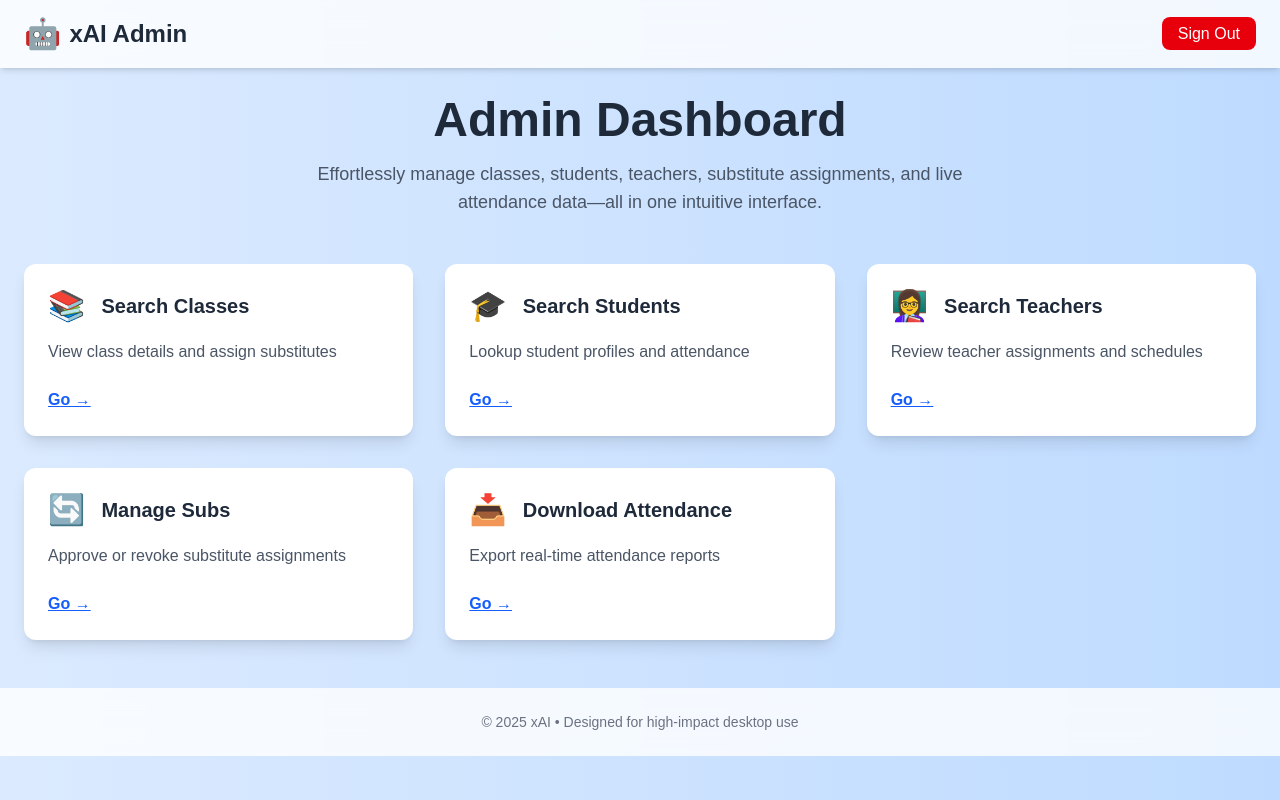
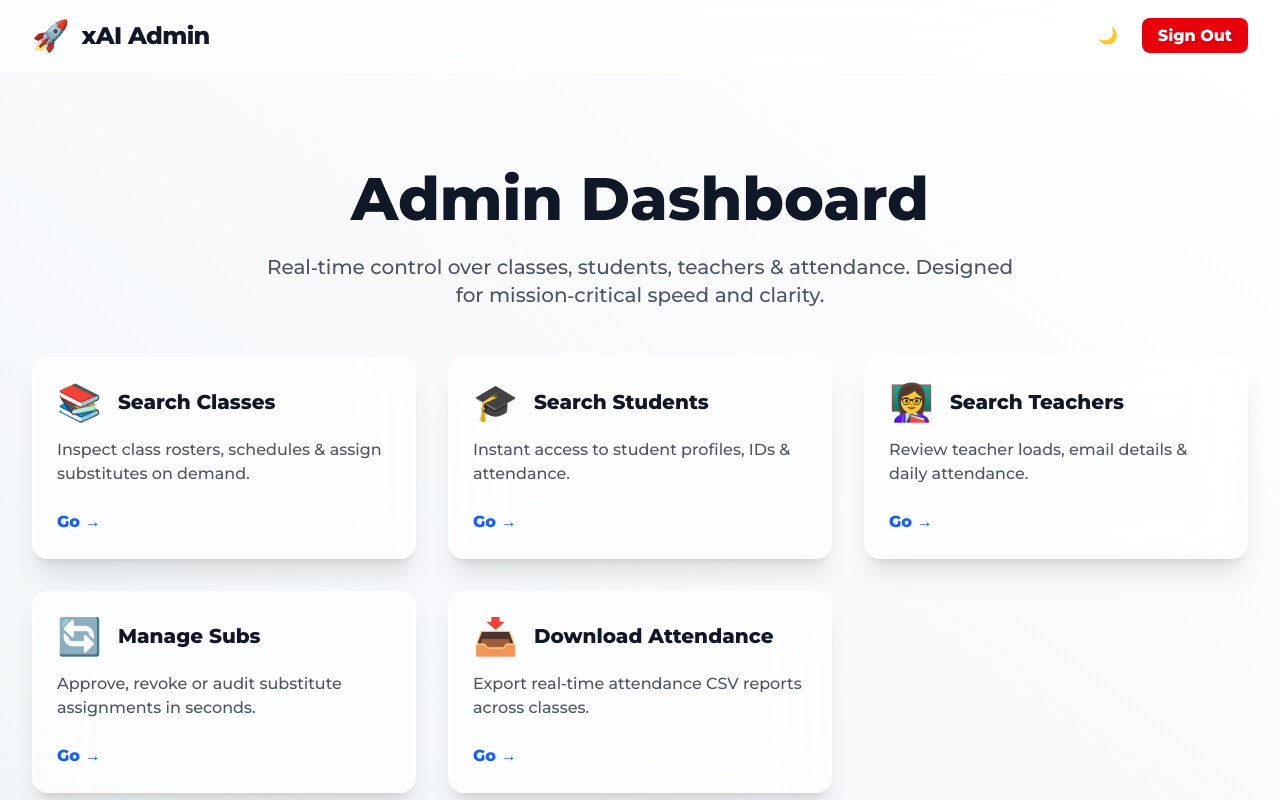
Before and after one commit to SaferAttendance/nextjs-boilerplate-dashboard-july-19, a Next.js app: page / in a window 1280 px wide. Shown: the top 800 px of the page. Built offline with nearby package versions, Linux system fonts and the light colour scheme.

Commit message:
Update page.tsx

```diff
--- a/app/page.tsx
+++ b/app/page.tsx
@@ -1,117 +1,161 @@
-import React from 'react';
+import React, { useState } from 'react';
 import Link from 'next/link';
 import Head from 'next/head';
+import { motion } from 'framer-motion';
 
-// Montserrat font import and Tailwind full-width layout
-export default function Home(): JSX.Element {
+/**
+ * xAI‑grade Admin Dashboard
+ * --------------------------------------------------
+ * • Desktop‑first 100% width layout
+ * • Dark‑mode toggle (Musk‑approved)
+ * • Framer‑motion hover & entrance animations
+ * • Glassmorphism + vibrant space‑grade gradients
+ * • Tailwind v3 (JIT)
+ * • Montserrat font stack
+ */
+
+// Dashboard Action Card
+interface ActionCardProps {
+  icon: string;
+  title: string;
+  desc: string;
+  href: string;
+  delay: number;
+}
+
+const ActionCard: React.FC<ActionCardProps> = ({ icon, title, desc, href, delay }) => (
+  <Link href={href}>
+    <motion.a
+      initial={{ y: 40, opacity: 0 }}
+      animate={{ y: 0, opacity: 1 }}
+      transition={{ delay, type: 'spring', stiffness: 120 }}
+      whileHover={{ scale: 1.05 }}
+      className="
+        flex flex-col justify-between h-full
+        bg-white/70 dark:bg-white/10 backdrop-blur-xl
+        border border-white/30 dark:border-white/20
+        rounded-2xl p-6 shadow-xl
+        transition-colors duration-300
+      "
+    >
+      <div className="flex items-center space-x-4 mb-4">
+        <span className="text-4xl">{icon}</span>
+        <h3 className="text-xl font-bold">{title}</h3>
+      </div>
+      <p className="text-gray-600 dark:text-gray-400 flex-1">{desc}</p>
+      <div className="mt-6 text-blue-600 dark:text-blue-400 font-semibold">Go →</div>
+    </motion.a>
+  </Link>
+);
+
+export default function Home() {
+  const [dark, setDark] = useState(false);
+
   return (
-    <>
+    <div className={dark ? 'dark' : ''}>
       <Head>
-        <link
-          href="https://fonts.googleapis.com/css2?family=Montserrat:wght@300;400;600;800&display=swap"
-          rel="stylesheet"
-        />
+        <link rel="preconnect" href="https://fonts.googleapis.com" />
+        <link rel="preconnect" href="https://fonts.gstatic.com" crossOrigin="" />
+        <link href="https://fonts.googleapis.com/css2?family=Montserrat:wght@300;500;800&display=swap" rel="stylesheet" />
+        <title>xAI Admin Dashboard</title>
       </Head>
 
-      <div className="min-h-screen w-full bg-gradient-to-r from-blue-100 to-blue-200 font-montserrat text-gray-800">
-        {/* Top Navigation Bar */}
-        <nav className="w-full bg-white/80 backdrop-blur-md shadow-md fixed top-0 left-0 z-10">
-          <div className="max-w-screen-xl mx-auto px-6 py-4 flex justify-between items-center">
-            <div className="flex items-center space-x-2">
-              <span className="text-3xl">🤖</span>
-              <h1 className="text-2xl font-extrabold">xAI Admin</h1>
+      {/* Background gradient */}
+      <div className="
+        min-h-screen w-full
+        bg-gradient-to-tr from-slate-100 via-slate-50 to-white
+        dark:from-gray-900 dark:via-gray-800 dark:to-gray-900
+        text-gray-900 dark:text-gray-100
+        font-[Montserrat]
+        transition-colors duration-500
+      ">
+        {/* Top bar */}
+        <header className="
+          w-full sticky top-0 z-30
+          bg-white/60 dark:bg-gray-900/50 backdrop-blur-lg
+          border-b border-white/30 dark:border-white/10
+        ">
+          <div className="max-w-screen-2xl mx-auto flex items-center justify-between py-4 px-8">
+            <div className="flex items-center space-x-3">
+              <span className="text-3xl">🚀</span>
+              <h1 className="text-2xl font-extrabold tracking-tight">xAI Admin</h1>
             </div>
-            <div>
+            <div className="flex items-center space-x-4">
+              <button
+                onClick={() => setDark(!dark)}
+                aria-label="Toggle dark mode"
+                className="p-2 rounded-lg bg-white/40 dark:bg-gray-700/40 hover:bg-white/70 dark:hover:bg-gray-700 transition"
+              >
+                {dark ? '🌞' : '🌙'}
+              </button>
               <Link href="/logout">
-                <a className="px-4 py-2 bg-red-600 text-white rounded-lg hover:bg-red-500 transition">
-                  Sign Out
-                </a>
+                <a className="px-4 py-2 rounded-lg bg-red-600 text-white font-semibold hover:bg-red-500 transition">Sign Out</a>
               </Link>
             </div>
           </div>
-        </nav>
+        </header>
 
-        {/* Main Content Container */}
-        <main className="pt-24 pb-12 px-6 max-w-screen-xl mx-auto">
-          {/* Hero Section */}
-          <section className="text-center mb-12">
-            <h2 className="text-4xl md:text-5xl font-bold">Admin Dashboard</h2>
-            <p className="mt-4 text-lg text-gray-600 max-w-2xl mx-auto">
-              Effortlessly manage classes, students, teachers, substitute assignments,
-              and live attendance data—all in one intuitive interface.
-            </p>
-          </section>
+        {/* Hero */}
+        <section className="max-w-screen-2xl mx-auto px-8 pt-24 pb-12">
+          <motion.h2
+            initial={{ opacity: 0, y: 30 }}
+            animate={{ opacity: 1, y: 0 }}
+            transition={{ duration: 0.8 }}
+            className="text-5xl md:text-6xl font-extrabold text-center mb-6"
+          >
+            Admin Dashboard
+          </motion.h2>
+          <p className="text-center text-lg md:text-xl text-gray-600 dark:text-gray-400 max-w-3xl mx-auto">
+            Real‑time control over classes, students, teachers & attendance. Designed for mission‑critical speed and clarity.
+          </p>
+        </section>
 
-          {/* Dashboard Grid */}
-          <section className="grid grid-cols-1 sm:grid-cols-2 lg:grid-cols-3 gap-8">
-            <Card
+        {/* Action grid */}
+        <section className="max-w-screen-2xl mx-auto px-8 pb-24">
+          <div className="grid gap-8 sm:grid-cols-2 lg:grid-cols-3">
+            <ActionCard
               icon="📚"
               title="Search Classes"
               href="/classes"
-              description="View class details and assign substitutes"
+              desc="Inspect class rosters, schedules & assign substitutes on demand."
+              delay={0.1}
             />
-            <Card
+            <ActionCard
               icon="🎓"
               title="Search Students"
               href="/students"
-              description="Lookup student profiles and attendance"
+              desc="Instant access to student profiles, IDs & attendance."
+              delay={0.2}
             />
-            <Card
+            <ActionCard
               icon="👩‍🏫"
               title="Search Teachers"
               href="/teachers"
-              description="Review teacher assignments and schedules"
+              desc="Review teacher loads, email details & daily attendance."
+              delay={0.3}
             />
-            <Card
+            <ActionCard
               icon="🔄"
               title="Manage Subs"
               href="/sub-assignments"
-              description="Approve or revoke substitute assignments"
+              desc="Approve, revoke or audit substitute assignments in seconds."
+              delay={0.4}
             />
-            <Card
+            <ActionCard
               icon="📥"
               title="Download Attendance"
               href="/attendance"
-              description="Export real-time attendance reports"
+              desc="Export real‑time attendance CSV reports across classes."
+              delay={0.5}
             />
-          </section>
-        </main>
+          </div>
+        </section>
 
         {/* Footer */}
-        <footer className="w-full py-6 bg-white/80 backdrop-blur-md text-center text-sm text-gray-500">
-          © {new Date().getFullYear()} xAI • Designed for high-impact desktop use
+        <footer className="w-full py-6 text-center text-sm text-gray-500 dark:text-gray-600">
+          © {new Date().getFullYear()} xAI • Built for extreme usability & speed
         </footer>
       </div>
-    </>
+    </div>
   );
 }
-
-// Dashboard Card component
-interface CardProps {
-  icon: string;
-  title: string;
-  description: string;
-  href: string;
-}
-
-function Card({ icon, title, description, href }: CardProps) {
-  return (
-    <Link href={href}>
-      <a className="
-        flex flex-col justify-between
-        bg-white shadow-lg rounded-xl
-        p-6 hover:shadow-2xl transition-shadow duration-300
-        h-full
-      ">
-        <div className="flex items-center space-x-4 mb-4">
-          <span className="text-3xl">{icon}</span>
-          <h3 className="text-xl font-semibold">{title}</h3>
-        </div>
-        <p className="text-gray-600 flex-1">{description}</p>
-        <div className="mt-6">
-          <span className="text-blue-600 font-bold underline">Go →</span>
-        </div>
-      </a>
-    </Link>
-  );
-}
```
